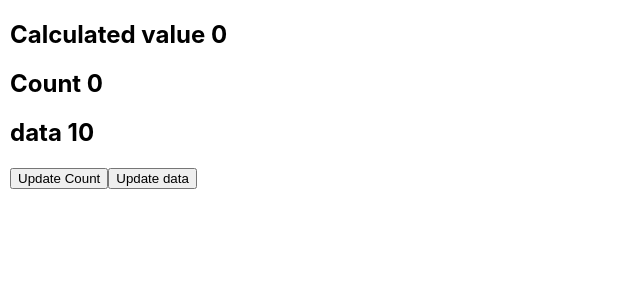
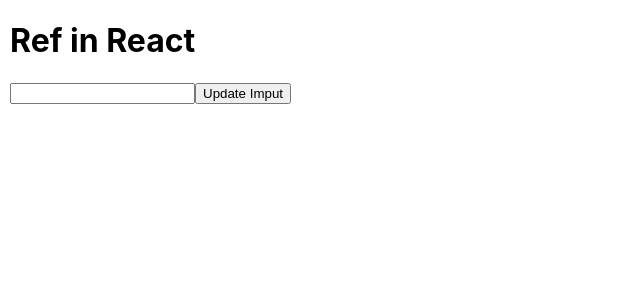
Before and after one commit to heyRahull/React-Tutorial, a React (Create React App) app: page / in a window 1280 px wide. Shown: the top 300 px of the page, without its empty margins (0-640 px from the left). Built offline with nearby package versions, Linux system fonts and the light colour scheme.

Commit message:
video 27 - Ref in ReactJs

```diff
--- a/src/App.js
+++ b/src/App.js
@@ -1,36 +1,24 @@
-import React, { useState } from "react";
-import { useMemo } from "react";
+import React, { Component, createRef } from "react";
 
-const App = () => {
-  const [count, setCount] = useState(0);
-  const [data, setData] = useState(10);
-
-  const calculate = useMemo(() => {
-    console.warn("Calculate function rendered");
-    return count * 5;
-  }, [count]);
-
-  return (
-    <>
-      <h2>Calculated value {calculate}</h2>
-      <h2>Count {count}</h2>
-      <h2>data {data}</h2>
-      <button
-        onClick={() => {
-          setCount(count + 1);
-        }}
-      >
-        Update Count
-      </button>
-      <button
-        onClick={() => {
-          setData(data * 10);
-        }}
-      >
-        Update data
-      </button>
-    </>
-  );
-};
+export class App extends Component {
+  constructor() {
+    super();
+    this.inputRef = createRef();
+  }
+  handleInput = () => {
+    this.inputRef.current.value = "1000";
+    this.inputRef.current.style.color = "red";
+    this.inputRef.current.focus();
+  };
+  render() {
+    return (
+      <>
+        <h1>Ref in React</h1>
+        <input type="text" ref={this.inputRef} />
+        <button onClick={this.handleInput}>Update Imput</button>
+      </>
+    );
+  }
+}
 
 export default App;
```
